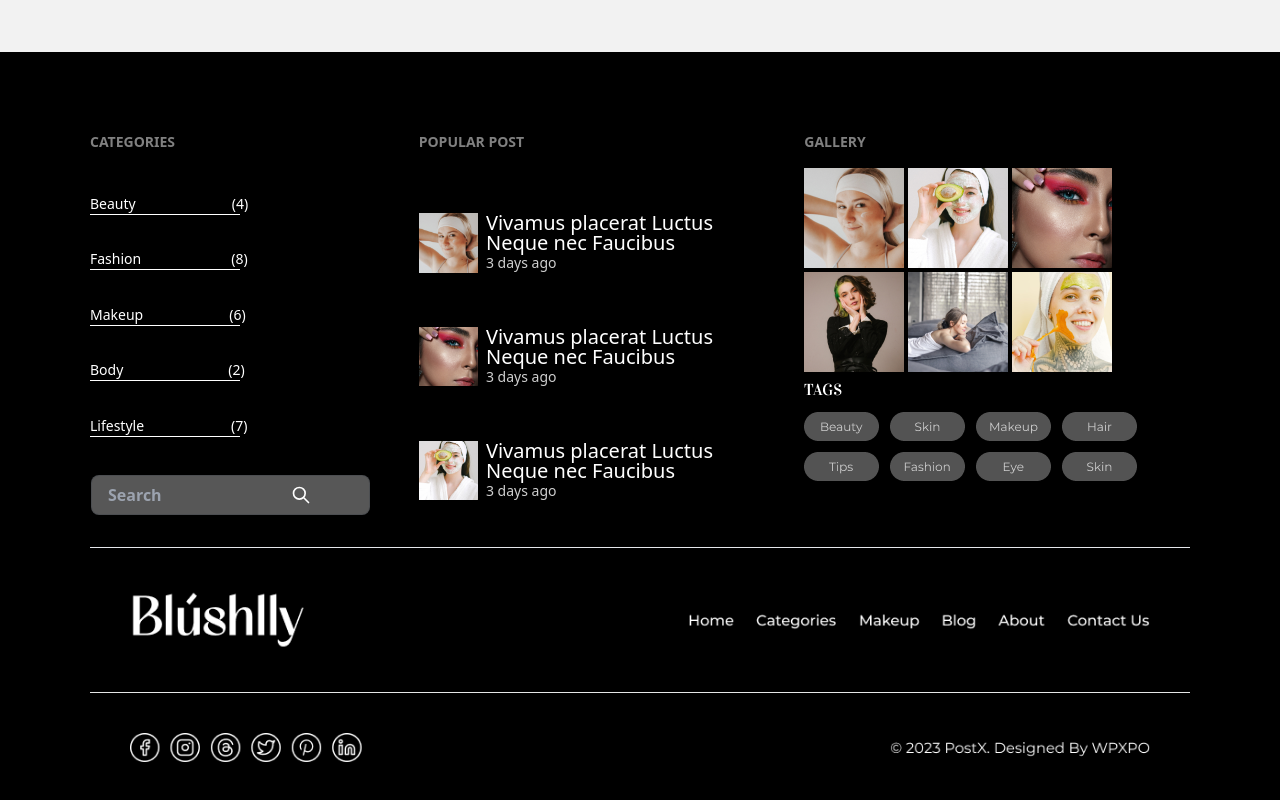
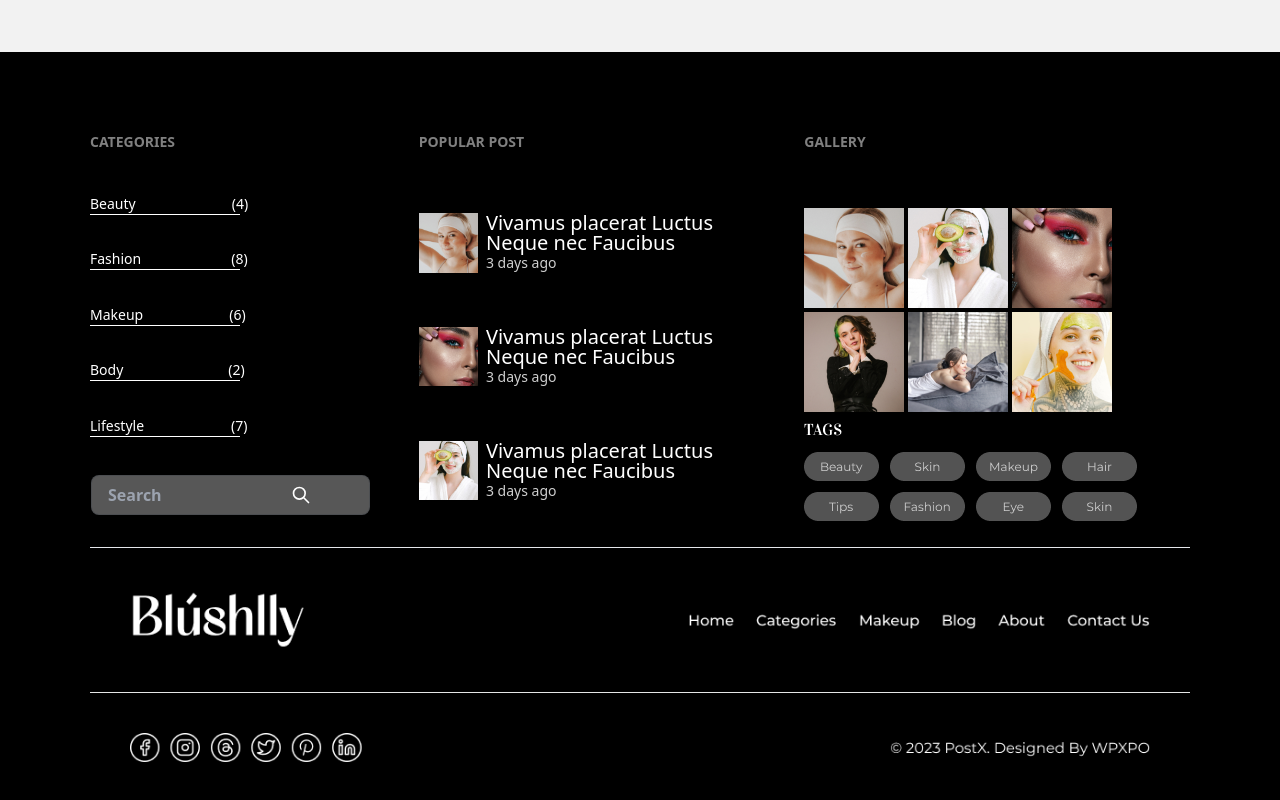
Before and after one commit to rubaiyat12/task-2, a React (Vite) app: page / in a window 1280 px wide. Shown: the part 8730-9530 px from the top of the page. Built offline with nearby package versions, Linux system fonts and the light colour scheme.

Commit message:
frame updated

```diff
--- a/src/components/FooterBottom/FooterBottom.jsx
+++ b/src/components/FooterBottom/FooterBottom.jsx
@@ -1,7 +1,7 @@
 import logo from '../../assets/icon/Logo.png';
 import frame1 from '../../assets/frame/Frame.png';
 import frame2 from '../../assets/frame/Image (3).png';
-import frame3 from '../../assets/frame/Frame (1).png';
+import frame3 from '../../assets/frame/frame (1).png';
 import frame4 from '../../assets/frame/Rectangle 8.png';
 import frame5 from '../../assets/frame/Frame (2).png';
 import frame6 from '../../assets/frame/Frame (3).png';
@@ -73,7 +73,7 @@ const FooterBottom = () => {
   </nav>
   <nav>
     <header className="footer-title">GALLERY</header>
-    <div className='grid lg:grid-cols-3 gap-1 max-w-[332px] h-[216]'>
+    <div className='grid lg:grid-cols-3 gap-1 max-w-[332px] h-[216] mt-10'>
       <div>
         <img src={frame1} alt="" />
       </div>
```
